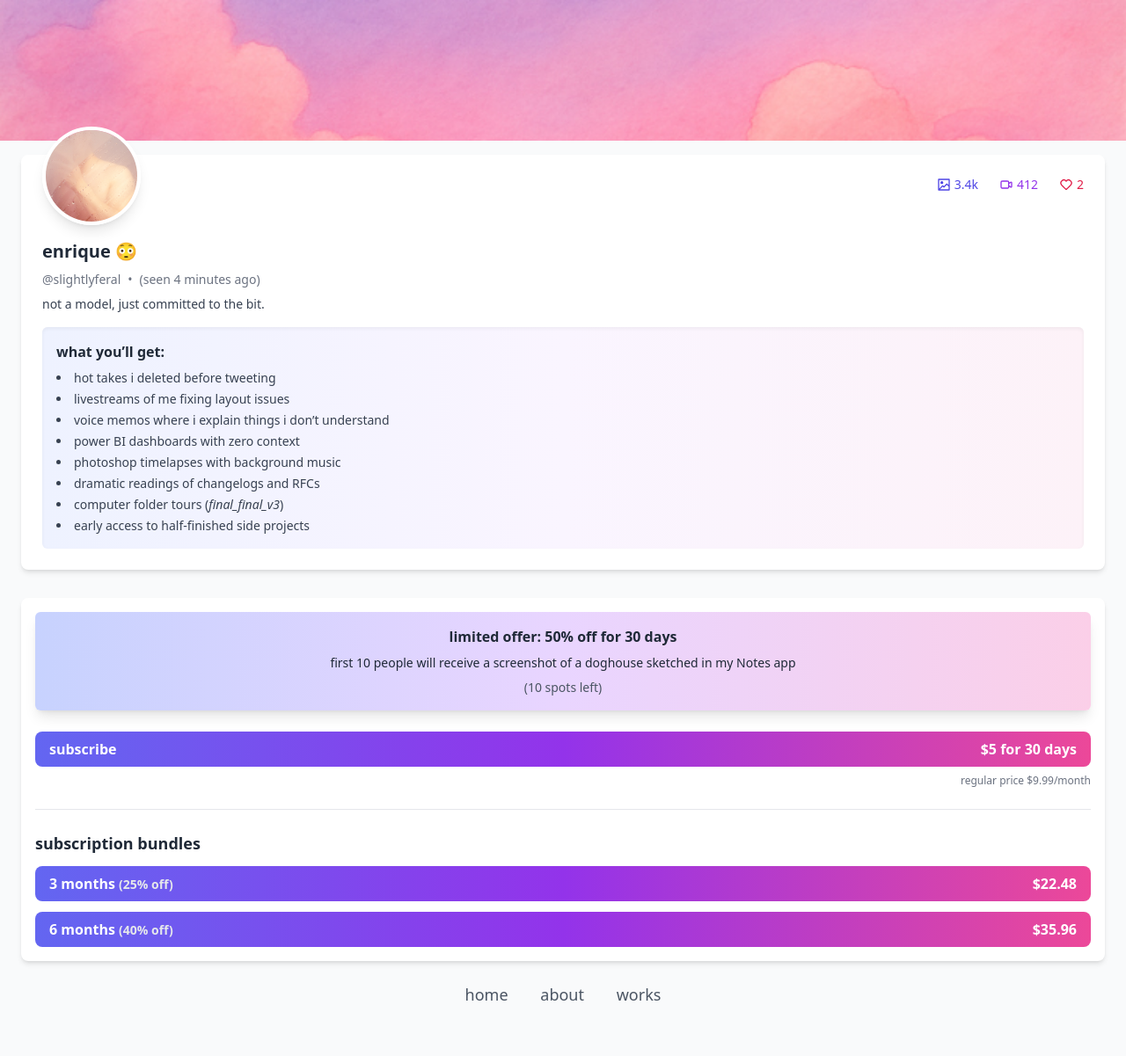
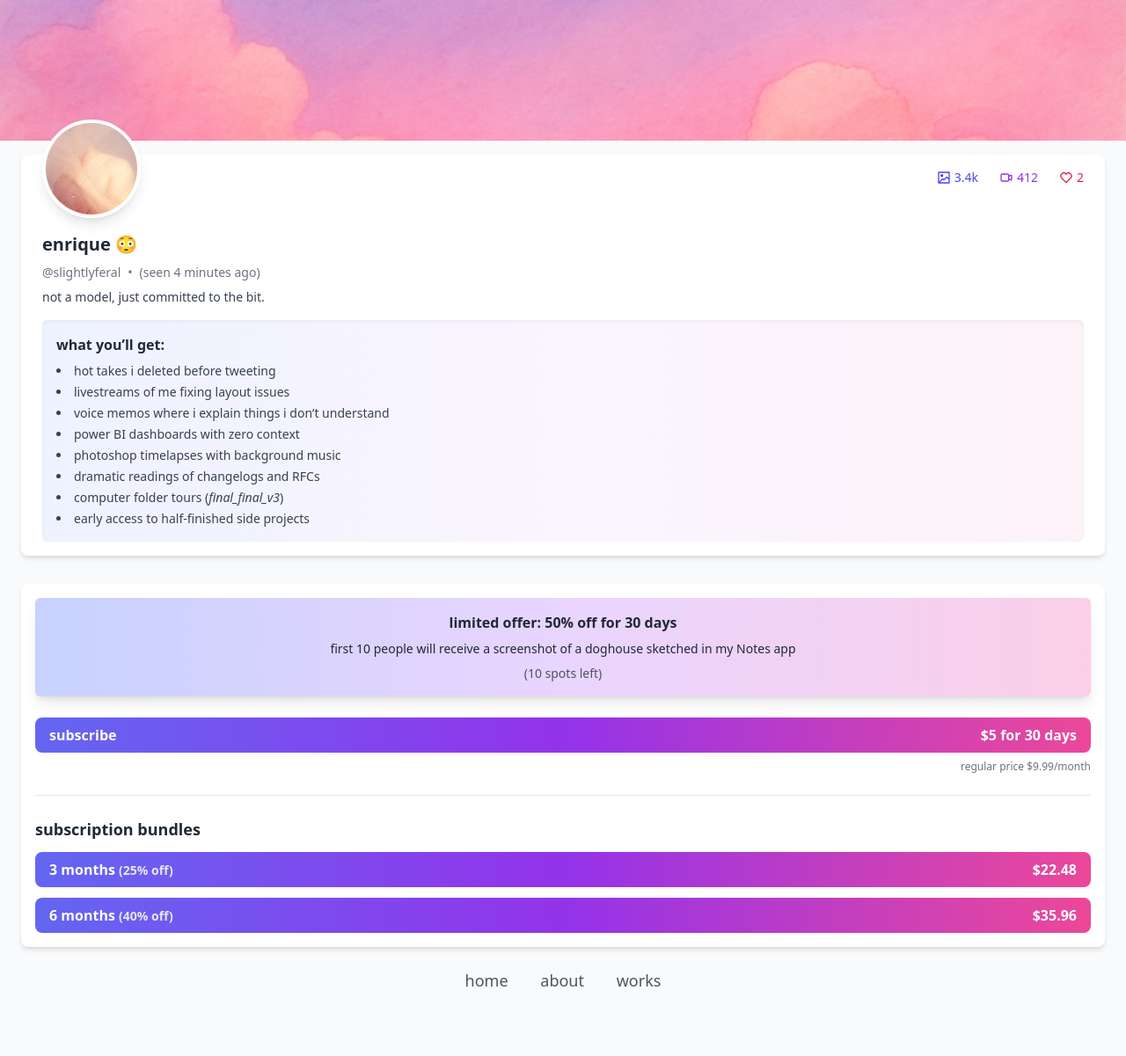
Before and after one commit to enriquebarragan/enriquebarragan.github.io, a Jekyll site: the page built from rips/not-onlyfans/index.md, in a window 1280 px wide. Shown: the whole page at 88% size. Built offline with Jekyll 4.4.1, drawn with Linux system fonts in a browser that asks for light colours; nearby versions of some CDN libraries.

Commit message:
Update index.md

```diff
--- a/rips/not-onlyfans/index.md
+++ b/rips/not-onlyfans/index.md
@@ -15,7 +15,7 @@ permalink: /rips/not-onlyfans/
   <div class="px-6 py-4 space-y-8">
 
     <!-- SECTION 1: Profile Card -->
-<div class="bg-white shadow-md rounded-lg px-6 pb-6 pt-6 space-y-4">
+<div class="bg-white shadow-md rounded-lg px-6 pb-4 pt-4 space-y-4">
   <!-- Avatar and Stats Row -->
   <div class="flex items-start justify-between">
     <!-- Avatar -->
@@ -26,7 +26,7 @@ permalink: /rips/not-onlyfans/
     />
 
     <!-- Stats -->
-    <div class="flex space-x-6 text-gray-800 text-sm">
+  <div class="flex space-x-6 text-gray-800 text-sm">
       <div class="flex items-center space-x-1 text-indigo-600">
         <svg class="w-4 h-4 fill-current" viewBox="0 0 24 24" xmlns="http://www.w3.org/2000/svg">
           <path d="M3,22H21a1,1,0,0,0,1-1V3a1,1,0,0,0-1-1H3A1,1,0,0,0,2,3V21A1,1,0,0,0,3,22Zm2.414-2L10,15.414l1.293,1.293a1,1,0,0,0,1.414,0L17,12.414l3,3V20ZM20,4v8.586l-2.293-2.293a1,1,0,0,0-1.414,0L12,14.586l-1.293-1.293a1,1,0,0,0-1.414,0L4,18.586V4ZM6,8.5A2.5,2.5,0,1,1,8.5,11,2.5,2.5,0,0,1,6,8.5Z"/>
```
